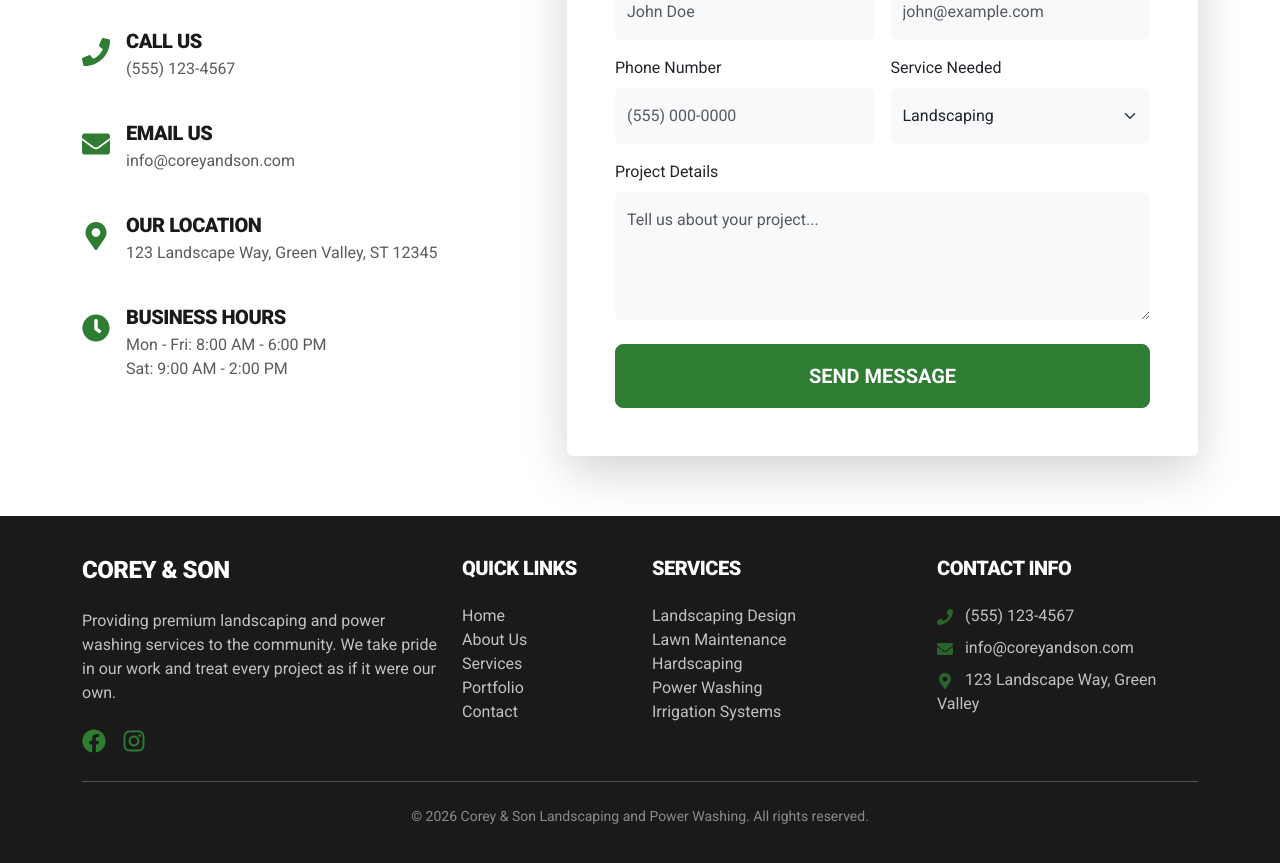
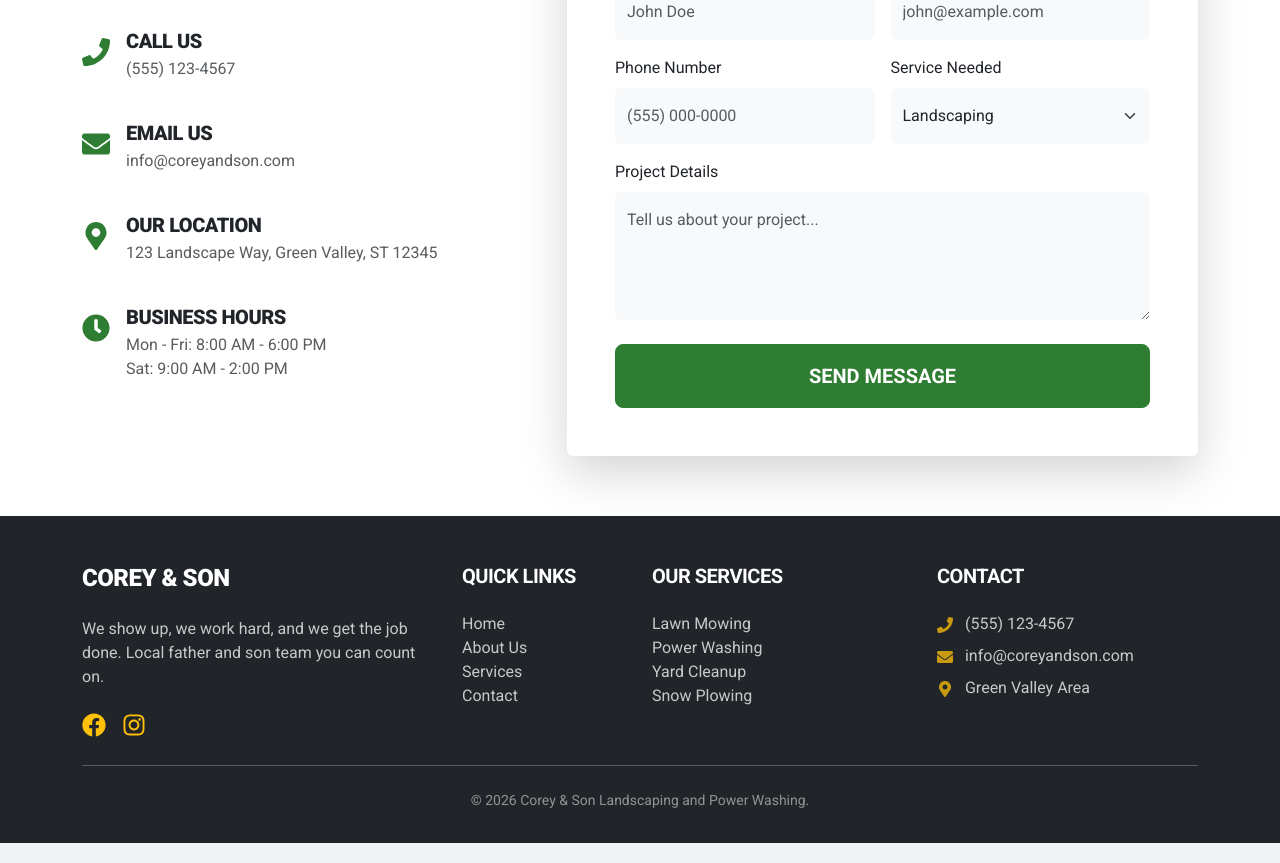
Before and after one commit to vbiondo6/Corey-and-Son, a React (Create React App) app: page /contact in a window 1280 px wide. Shown: the part 540-1403 px from the top of the page. Built offline with nearby package versions, Linux system fonts and the light colour scheme.

Commit message:
Fix navbar contrast and update footer to match new style

```diff
--- a/src/components/Footer.tsx
+++ b/src/components/Footer.tsx
@@ -9,54 +9,49 @@ const Footer: React.FC = () => {
   };
 
   return (
-    <footer className="footer mt-auto">
+    <footer className="bg-dark text-white pt-5 pb-3">
       <div className="container">
         <div className="row g-4">
           <div className="col-lg-4">
-            <h4 className="text-white mb-4">Corey & Son</h4>
-            <p className="text-light opacity-75">
-              Providing premium landscaping and power washing services to the community.
-              We take pride in our work and treat every project as if it were our own.
+            <h4 className="fw-black text-uppercase text-white mb-4">Corey & Son</h4>
+            <p className="opacity-75">
+              We show up, we work hard, and we get the job done. Local father and son team you can count on.
             </p>
             <div className="d-flex gap-3 mt-3">
-              <a href="#" className="text-accent fs-4"><Icon icon={FaFacebook} /></a>
-              <a href="#" className="text-accent fs-4"><Icon icon={FaInstagram} /></a>
+              <a href="#" className="text-warning fs-4"><Icon icon={FaFacebook} /></a>
+              <a href="#" className="text-warning fs-4"><Icon icon={FaInstagram} /></a>
             </div>
           </div>
           <div className="col-lg-2">
-            <h5 className="text-white mb-4">Quick Links</h5>
+            <h5 className="fw-bold text-uppercase text-white mb-4">Quick Links</h5>
             <ul className="list-unstyled">
-              <li><Link to="/" className="text-light text-decoration-none opacity-75 hover-opacity-100">Home</Link></li>
-              <li><Link to="/about" className="text-light text-decoration-none opacity-75">About Us</Link></li>
-              <li><Link to="/services" className="text-light text-decoration-none opacity-75">Services</Link></li>
-              <li><Link to="/portfolio" className="text-light text-decoration-none opacity-75">Portfolio</Link></li>
-              <li><Link to="/contact" className="text-light text-decoration-none opacity-75">Contact</Link></li>
+              <li><Link to="/" className="text-white text-decoration-none opacity-75">Home</Link></li>
+              <li><Link to="/about" className="text-white text-decoration-none opacity-75">About Us</Link></li>
+              <li><Link to="/services" className="text-white text-decoration-none opacity-75">Services</Link></li>
+              <li><Link to="/contact" className="text-white text-decoration-none opacity-75">Contact</Link></li>
             </ul>
           </div>
           <div className="col-lg-3">
-            <h5 className="text-white mb-4">Services</h5>
-            <ul className="list-unstyled text-light opacity-75">
-              <li>Landscaping Design</li>
-              <li>Lawn Maintenance</li>
-              <li>Hardscaping</li>
+            <h5 className="fw-bold text-uppercase text-white mb-4">Our Services</h5>
+            <ul className="list-unstyled opacity-75">
+              <li>Lawn Mowing</li>
               <li>Power Washing</li>
-              <li>Irrigation Systems</li>
+              <li>Yard Cleanup</li>
+              <li>Snow Plowing</li>
             </ul>
           </div>
           <div className="col-lg-3">
-            <h5 className="text-white mb-4">Contact Info</h5>
-            <ul className="list-unstyled text-light opacity-75">
-              <li className="mb-2"><Icon icon={FaPhone} className="me-2 text-accent" /> (555) 123-4567</li>
-              <li className="mb-2"><Icon icon={FaEnvelope} className="me-2 text-accent" /> info@coreyandson.com</li>
-              <li className="mb-2"><Icon icon={FaMapMarkerAlt} className="me-2 text-accent" /> 123 Landscape Way, Green Valley</li>
+            <h5 className="fw-bold text-uppercase text-white mb-4">Contact</h5>
+            <ul className="list-unstyled opacity-75">
+              <li className="mb-2"><Icon icon={FaPhone} className="me-2 text-warning" /> (555) 123-4567</li>
+              <li className="mb-2"><Icon icon={FaEnvelope} className="me-2 text-warning" /> info@coreyandson.com</li>
+              <li className="mb-2"><Icon icon={FaMapMarkerAlt} className="me-2 text-warning" /> Green Valley Area</li>
             </ul>
           </div>
         </div>
-        <hr className="my-4 bg-light opacity-25" />
-        <div className="row">
-          <div className="col-md-12 text-center text-light opacity-50 small">
-            <p>&copy; {new Date().getFullYear()} Corey & Son Landscaping and Power Washing. All rights reserved.</p>
-          </div>
+        <hr className="my-4 opacity-25" />
+        <div className="text-center opacity-50 small">
+          <p>&copy; {new Date().getFullYear()} Corey & Son Landscaping and Power Washing.</p>
         </div>
       </div>
     </footer>
--- a/src/components/Navbar.tsx
+++ b/src/components/Navbar.tsx
@@ -3,10 +3,10 @@ import { Link, NavLink } from 'react-router-dom';
 
 const Navbar: React.FC = () => {
   return (
-    <nav className="navbar navbar-expand-lg navbar-light bg-white sticky-top border-bottom border-2">
+    <nav className="navbar navbar-expand-lg navbar-light bg-safety sticky-top border-bottom border-dark border-2">
       <div className="container">
         <Link className="navbar-brand d-flex align-items-center" to="/">
-          <span className="fw-black" style={{fontSize: '1.4rem'}}>COREY & SON</span>
+          <span className="fw-black text-dark" style={{fontSize: '1.4rem'}}>COREY & SON</span>
         </Link>
         <button
           className="navbar-toggler"
--- a/src/pages/About.tsx
+++ b/src/pages/About.tsx
@@ -5,7 +5,7 @@ const About: React.FC = () => {
     <div>
       <section className="bg-dark text-white py-5">
         <div className="container py-4">
-          <h1 className="display-4 fw-black text-uppercase">Who We Are</h1>
+          <h1 className="display-4 fw-black text-uppercase text-white">Who We Are</h1>
         </div>
       </section>
 
--- a/src/pages/Services.tsx
+++ b/src/pages/Services.tsx
@@ -44,7 +44,7 @@ const Services: React.FC = () => {
     <div>
       <section className="bg-dark text-white py-5">
         <div className="container py-4">
-          <h1 className="display-4 fw-black text-uppercase">What We Do</h1>
+          <h1 className="display-4 fw-black text-uppercase text-white">What We Do</h1>
           <p className="lead">We work hard so you don't have to.</p>
         </div>
       </section>
--- a/src/styles/global.css
+++ b/src/styles/global.css
@@ -18,7 +18,6 @@ h1, h2, h3, h4, h5, h6 {
   font-family: 'Roboto', sans-serif;
   font-weight: 900; /* Thick and bold */
   text-transform: uppercase;
-  color: var(--work-black);
   letter-spacing: -0.5px;
 }
 
@@ -26,8 +25,12 @@ h1, h2, h3, h4, h5, h6 {
   color: var(--primary-green) !important;
 }
 
+.bg-safety {
+  background-color: var(--safety-yellow) !important;
+}
+
 .bg-primary-green {
-  background-color: var(--work-black) !important; /* Switch to black for headers for a tougher look */
+  background-color: var(--work-black) !important;
 }
 
 .btn-primary {
```
